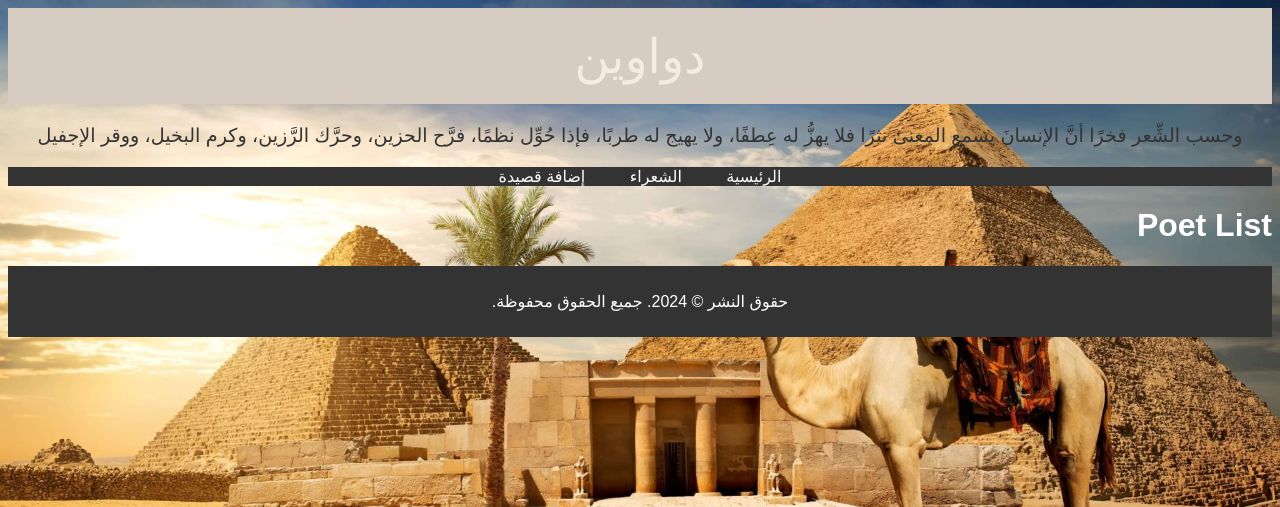
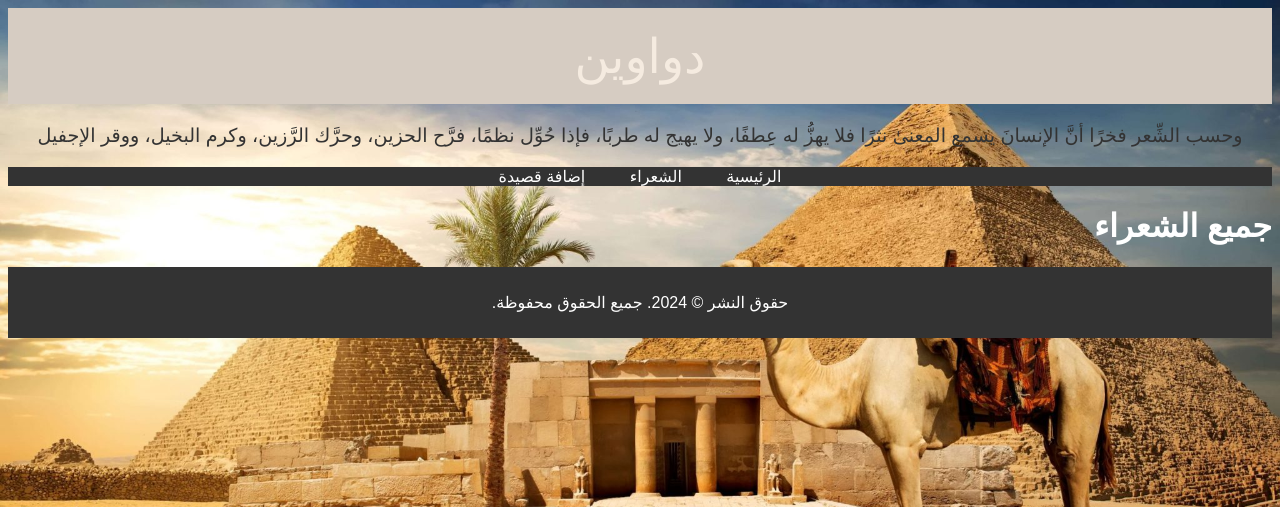
Before and after one commit to ShhdHazzaa/poet-WA, a Django app: page /poets/ in a window 1280 px wide. Shown: the top 507 px of the page. Run offline with Django 5.2, Linux system fonts and the light colour scheme.

Commit message:
Update poet_list.html

```diff
--- a/my_app/apps/templates/bookmodule/poet_list.html
+++ b/my_app/apps/templates/bookmodule/poet_list.html
@@ -1,9 +1,12 @@
 {% extends 'base.html' %}
-{% load static %}
 
-{% block title %}Poet List{% endblock %}
+{% block title %}قائمة الشعراء{% endblock %}
 
 {% block content %}
-<h1>Poet List</h1>
-<!-- Add your poet list content here -->
+<h1>جميع الشعراء</h1>
+<ul>
+    {% for poet in poets %}
+    <li><a href="{% url 'poet_detail' poet.id %}">{{ poet.name }}</a></li>
+    {% endfor %}
+</ul>
 {% endblock %}
```
